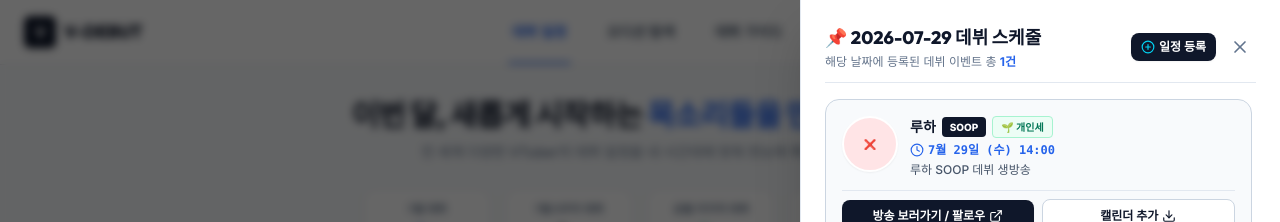
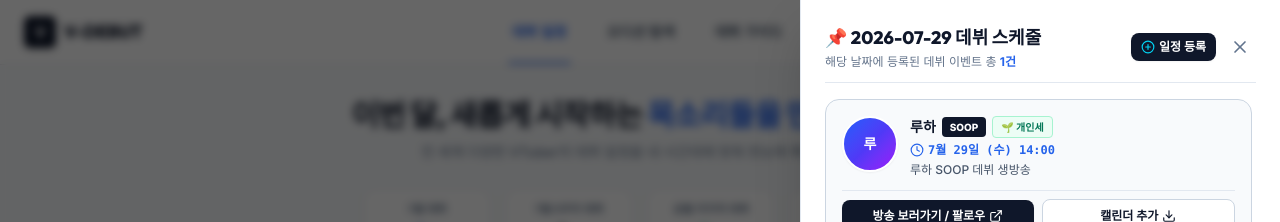
Before and after one commit to Ji-ChangKim/StreamingService, a React (Vite) app in the folder frontend/: page / in a window 1280 px wide. Both pictures are taken after a click on the button "오늘". Shown: the top 222 px of the page. Built offline with nearby package versions, Linux system fonts and the light colour scheme; no server answers.

Commit message:
fix: 프로필 사진 미등록 시 ❌ 엑박 대신 이니셜 아바타 뱃지로 렌더링하도록 개선

```diff
--- a/frontend/src/components/calendar/AvatarImage.tsx
+++ b/frontend/src/components/calendar/AvatarImage.tsx
@@ -14,13 +14,14 @@ export function AvatarImage({ src, alt, className = '', onClick }: AvatarImagePr
   const isDummyUrl = !src || src.includes('unsplash.com') || src.includes('dummy') || src.includes('placeholder');
 
   if (hasError || isDummyUrl) {
+    const initial = alt ? alt.trim().charAt(0).toUpperCase() : 'V';
     return (
       <div
         onClick={onClick}
-        className={`bg-rose-100 text-rose-600 border border-rose-300 font-extrabold text-[10px] flex items-center justify-center rounded-full shrink-0 select-none ${className}`}
-        title={`${alt} (프로필 불러오기 실패 ❌)`}
+        className={`bg-gradient-to-br from-blue-600 via-indigo-600 to-purple-600 text-white font-extrabold text-xs sm:text-sm flex items-center justify-center rounded-full shrink-0 shadow-2xs select-none border-2 border-white cursor-pointer ${className}`}
+        title={alt}
       >
-        ❌
+        {initial}
       </div>
     );
   }
```
Also changed, not shown: 1 other file (tests, documents, lock files or other folders).
